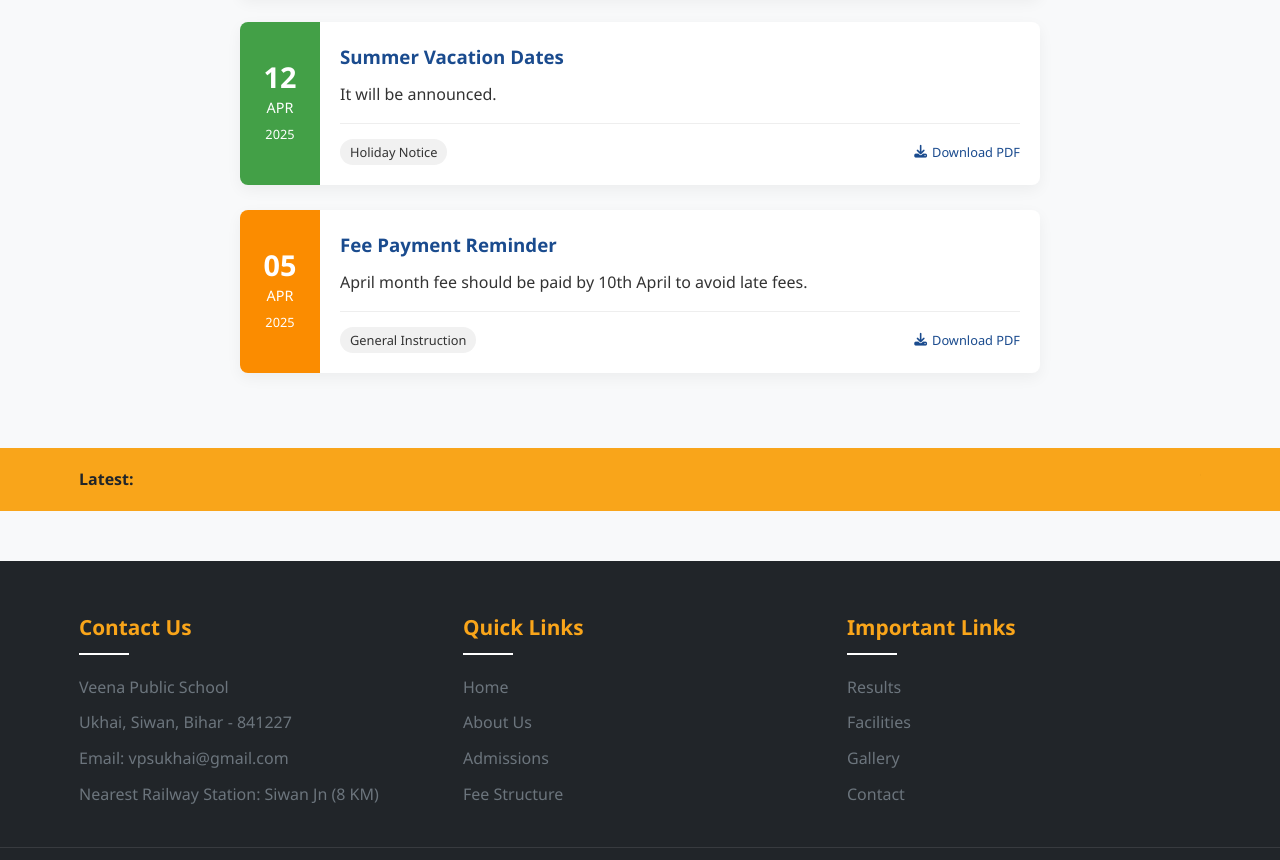
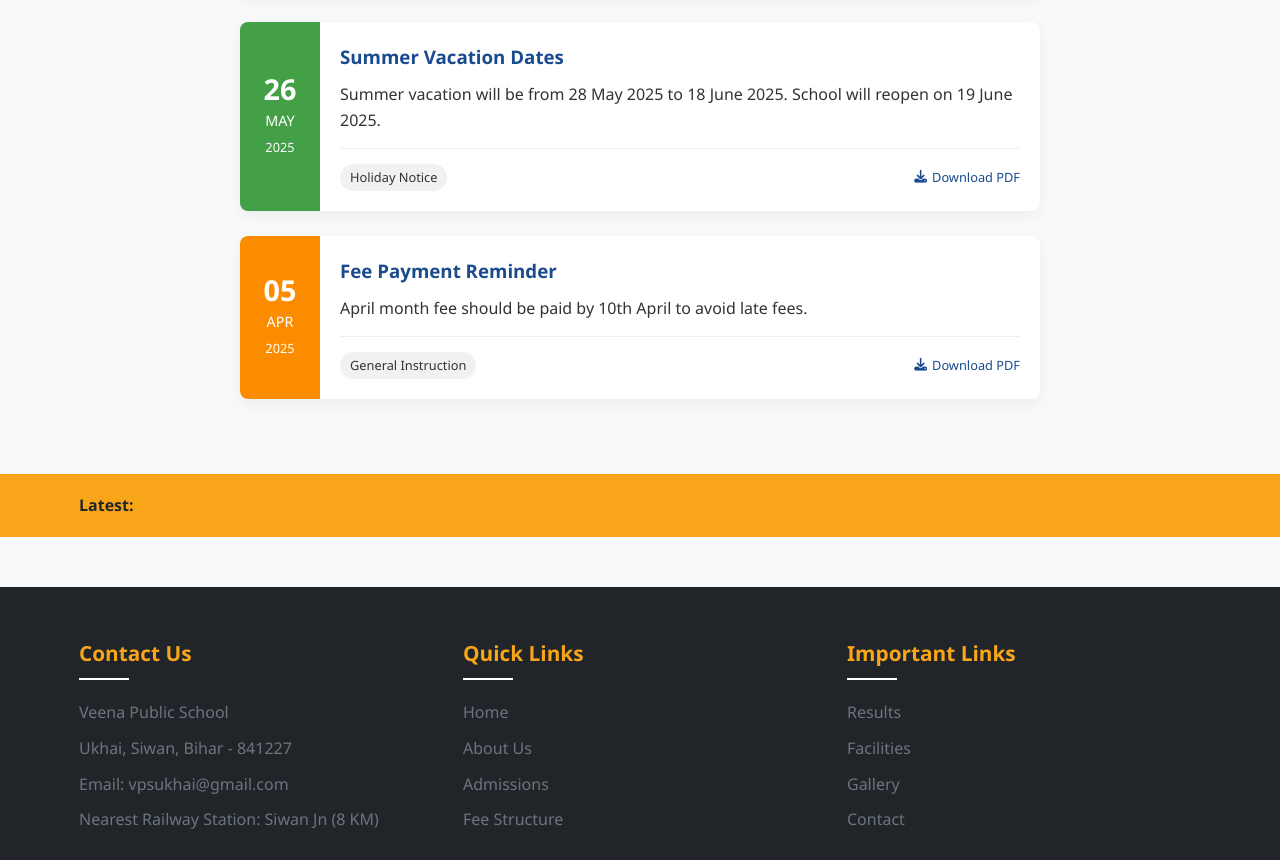
Before and after one commit to vpsukhai/VPSU, a plain HTML site: page notifications.html in a window 1280 px wide. Shown: the part 1883-2743 px from the top of the page. Drawn offline with Linux system fonts and the light colour scheme.

Commit message:
Update notifications.html
Updated

```diff
--- a/notifications.html
+++ b/notifications.html
@@ -179,16 +179,16 @@
                 <!-- Example Notice 4 -->
                 <div class="notice-card holiday">
                     <div class="notice-date">
-                        <span class="day">12</span>
-                        <span class="month">Apr</span>
+                        <span class="day">26</span>
+                        <span class="month">May</span>
                         <span class="year">2025</span>
                     </div>
                     <div class="notice-content">
                         <h3>Summer Vacation Dates</h3>
-                        <p>It will be announced.</p>
+                        <p>Summer vacation will be from 28 May 2025 to 18 June 2025. School will reopen on 19 June 2025.</p>
                         <div class="notice-meta">
                             <span class="notice-type">Holiday Notice</span>
-                            <a href="https://drive.google.com/file/d/YOUR_FILE_ID/view" class="download-btn" target="_blank">
+                            <a href="https://drive.google.com/file/d/1aC7z00wpDTxQJm1ytdCvDjI4oV8ckMXx/view?usp=sharing" class="download-btn" target="_blank">
                                 <i class="fas fa-download"></i> Download PDF
                             </a>
                         </div>
```
